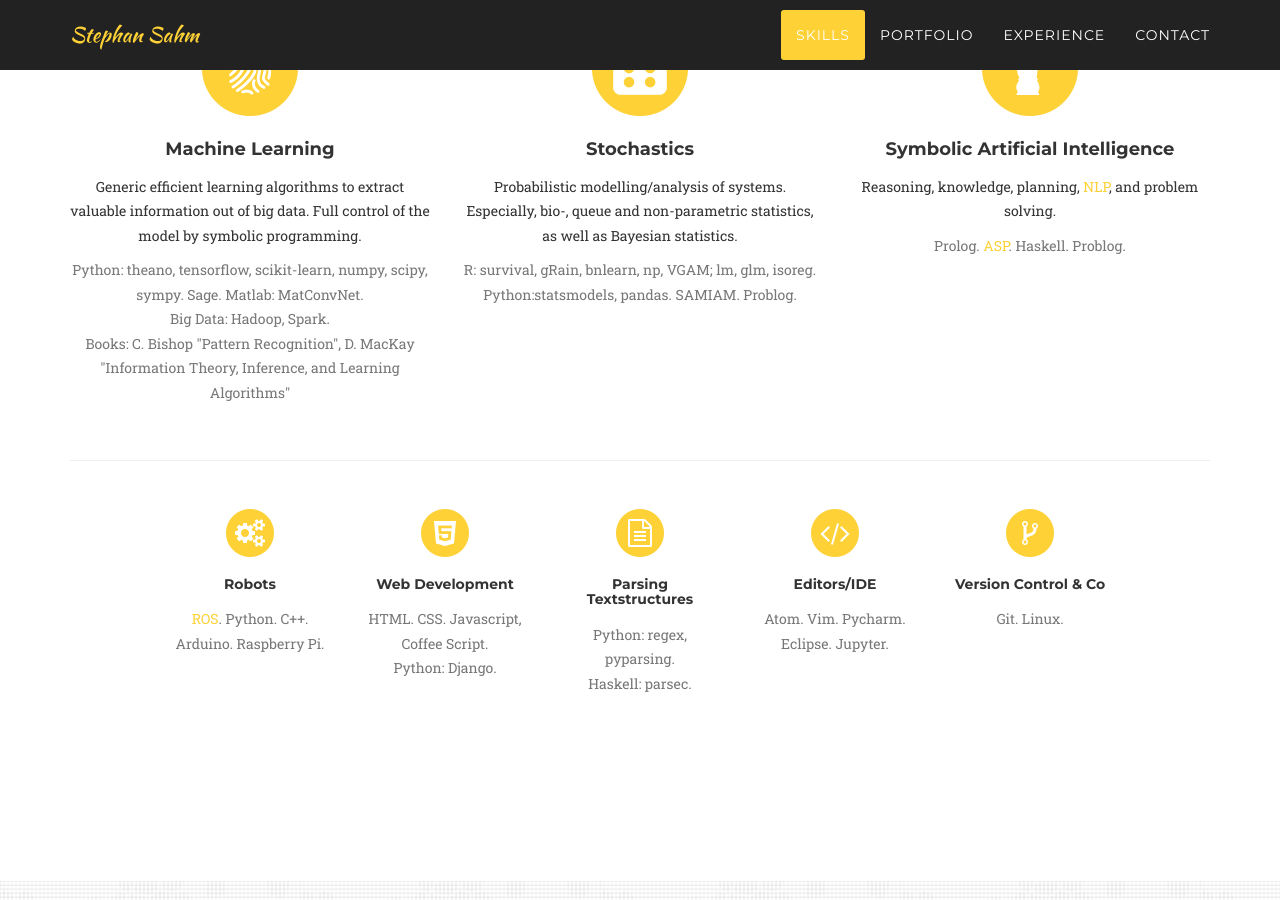
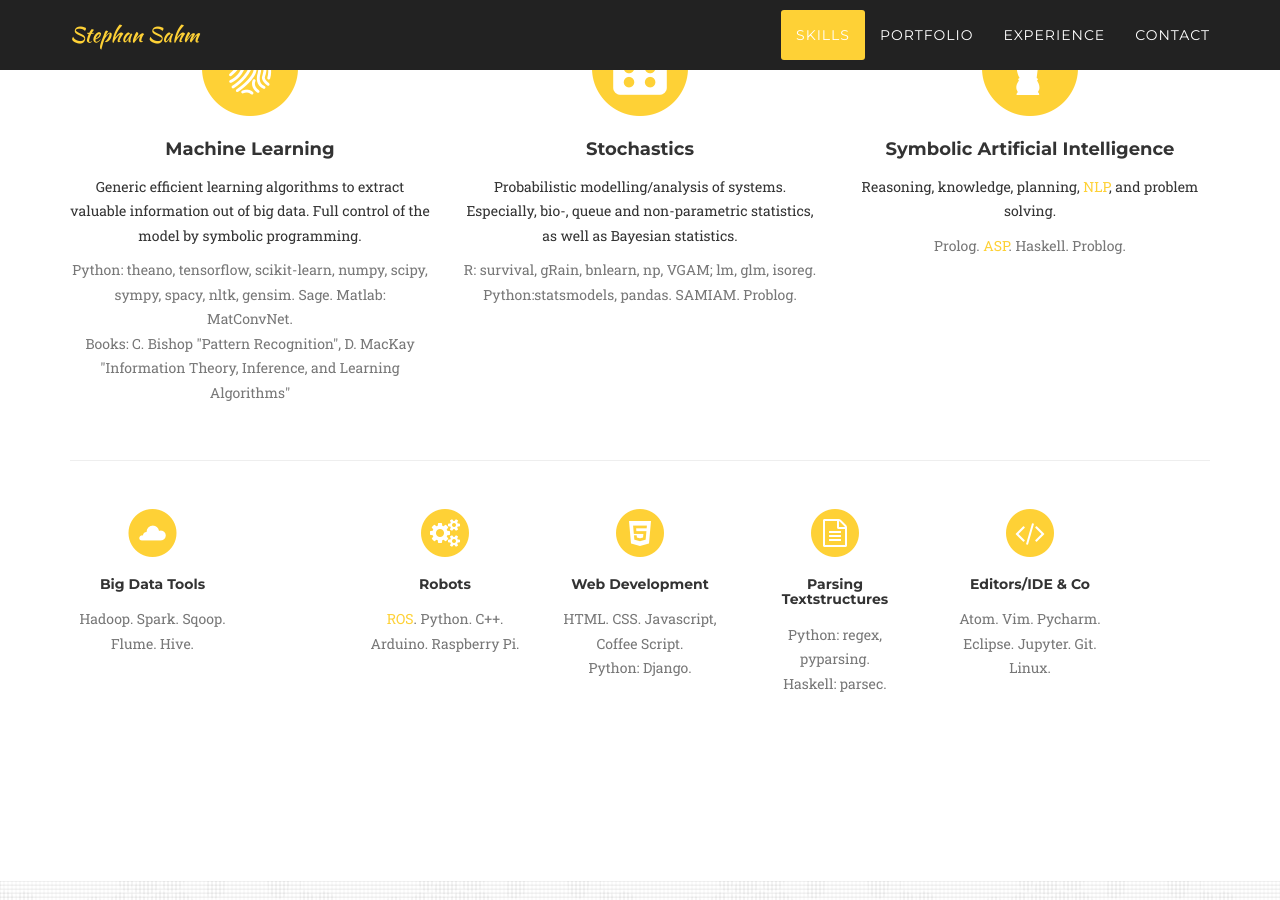
Before and after one commit to stephansahm/stephansahm.github.io, a Jekyll site: the page built from index.html, in a window 1280 px wide and 900 px high, scrolled down 1005 px. Built offline with Jekyll 4.4.1, drawn with Linux system fonts in a browser that asks for light colours; some web fonts are replaced.

Commit message:
Update skills.html
big data section

```diff
--- a/_includes/skills.html
+++ b/_includes/skills.html
@@ -15,7 +15,7 @@
                     </span>
                     <h4 class="service-heading">Machine Learning</h4>
                     <p class="">Generic efficient learning algorithms to extract valuable information out of big data. Full control of the model by symbolic programming.</p>
-                    <p class="text-muted">Python: theano, tensorflow, scikit-learn, numpy, scipy, sympy. Sage. Matlab: MatConvNet. <br/> Big Data: Hadoop, Spark. <br/> Books: C. Bishop "Pattern Recognition", D. MacKay "Information Theory, Inference, and Learning Algorithms" </p>
+                    <p class="text-muted">Python: theano, tensorflow, scikit-learn, numpy, scipy, sympy, spacy, nltk, gensim. Sage. Matlab: MatConvNet. <br/> Books: C. Bishop "Pattern Recognition", D. MacKay "Information Theory, Inference, and Learning Algorithms" </p>
                 </div>
                 <div class="col-md-4">
                     <span class="fa-stack fa-4x">
@@ -46,6 +46,14 @@
                   </div>
               </div> -->
               <div class="row text-center">
+                  <div class="col-md-2 col-xs-4">
+                      <span class="fa-stack fa-2x">
+                          <i class="fa fa-circle fa-stack-2x text-primary"></i>
+                          <i class="fa fae-cloud fa-stack-1x fa-inverse"></i>
+                      </span>
+                      <h5 class="service-heading">Big Data Tools</h5>
+                      <p class="text-muted">Hadoop. Spark. Sqoop. Flume. Hive.</p>
+                  </div>
                   <div class="col-md-2 col-md-offset-1 col-xs-4">
                       <span class="fa-stack fa-2x">
                           <i class="fa fa-circle fa-stack-2x text-primary"></i>
@@ -75,16 +83,8 @@
                           <i class="fa fa-circle fa-stack-2x text-primary"></i>
                           <i class="fa fa-code fa-stack-1x fa-inverse"></i>
                       </span>
-                      <h5 class="service-heading">Editors/IDE</h5>
-                      <p class="text-muted">Atom. Vim. Pycharm. Eclipse. Jupyter.</p>
-                  </div>
-                  <div class="col-md-2 col-xs-4">
-                      <span class="fa-stack fa-2x">
-                          <i class="fa fa-circle fa-stack-2x text-primary"></i>
-                          <i class="fa fa-code-fork fa-stack-1x fa-inverse"></i>
-                      </span>
-                      <h5 class="service-heading">Version Control &&nbsp;Co</h5>
-                      <p class="text-muted">Git. Linux.</p>
+                      <h5 class="service-heading">Editors/IDE &&nbsp;Co</h5>
+                      <p class="text-muted">Atom. Vim. Pycharm. Eclipse. Jupyter. <br\> Git. Linux.</p>
                   </div>
               </div>
             <!-- </div> -->
```
